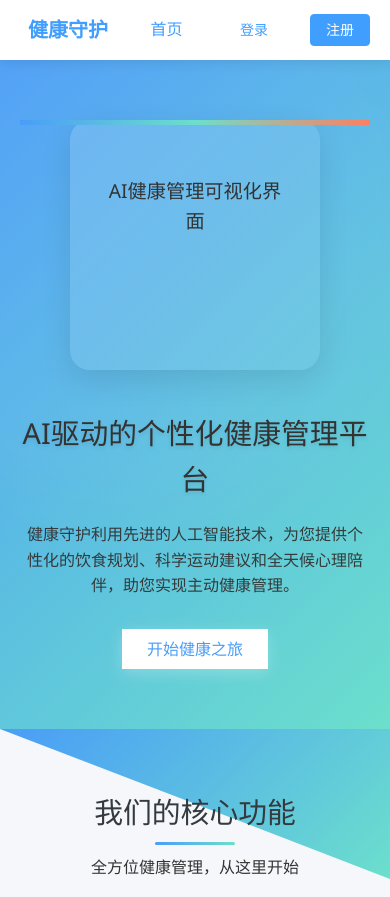
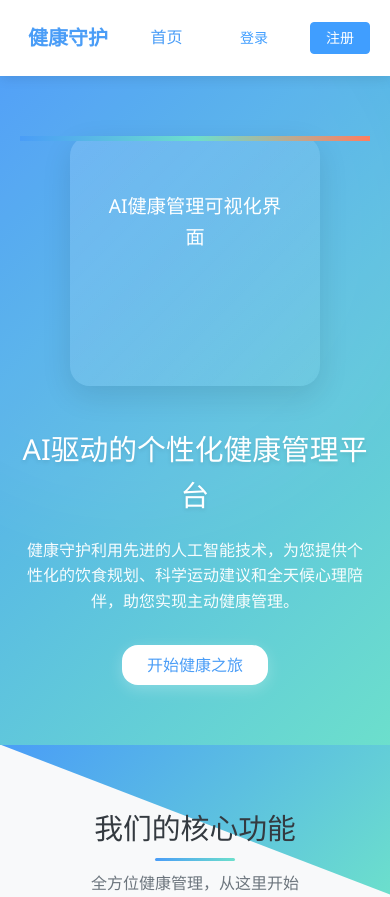
Before and after one commit to shi-an/health-guardian, a Vue app: page / in a window 390 px wide. Shown: the top 897 px of the page. Built offline with nearby package versions, Linux system fonts and the light colour scheme.

Commit message:
chore: optimize global styles, header responsiveness, meta tags

```diff
--- a/index.html
+++ b/index.html
@@ -3,6 +3,9 @@
   <head>
       <meta charset="UTF-8">
       <meta name="viewport" content="width=device-width, initial-scale=1.0">
+      <meta name="color-scheme" content="light">
+      <meta name="theme-color" content="#4a9df7">
+      <meta name="format-detection" content="telephone=no,email=no,address=no">
       <title>健康守护 - AI驱动的健康管理平台</title>
       <link rel="stylesheet" href="https://cdnjs.cloudflare.com/ajax/libs/font-awesome/6.4.0/css/all.min.css">
   </head>
--- a/src/App.vue
+++ b/src/App.vue
@@ -37,6 +37,24 @@ onMounted(() => {
   box-sizing: border-box;
 }
 
+:root {
+  --primary: #4a9df7;
+  --secondary: #6cdfcc;
+  --accent: #ff7e5f;
+  --dark: #343a40;
+  --dark-gray: #495057;
+  --gray: #6c757d;
+  --light-gray: #e9ecef;
+  --lighter-gray: #f8f9fa;
+  --white: #ffffff;
+  --radius: 10px;
+  --radius-lg: 16px;
+  --radius-sm: 6px;
+  --shadow: 0 5px 15px rgba(0, 0, 0, 0.05);
+  --shadow-hover: 0 10px 25px rgba(0, 0, 0, 0.1);
+  --transition: all 0.3s ease;
+}
+
 #app {
   min-height: 100vh;
   display: flex;
@@ -48,4 +66,24 @@ main {
   flex: 1;
   background-color: #f5f7fa;
 }
+
+.container {
+  max-width: 1200px;
+  margin: 0 auto;
+  padding: 0 20px;
+}
+
+html, body {
+  -webkit-font-smoothing: antialiased;
+  -moz-osx-font-smoothing: grayscale;
+}
+
+a {
+  color: var(--primary);
+  text-decoration: none;
+}
+
+a:hover {
+  color: var(--dark-gray);
+}
 </style>
--- a/src/components/Header.vue
+++ b/src/components/Header.vue
@@ -84,7 +84,7 @@ const handleLogout = () => {
   gap: 8px;
   font-size: 20px;
   font-weight: 600;
-  color: #409eff;
+  color: var(--primary);
 }
 
 .nav-links {
@@ -94,14 +94,14 @@ const handleLogout = () => {
 
 .nav-link {
   text-decoration: none;
-  color: #606266;
+  color: var(--gray);
   font-weight: 500;
   transition: color 0.3s;
 }
 
 .nav-link:hover,
 .nav-link.router-link-active {
-  color: #409eff;
+  color: var(--primary);
 }
 
 .user-actions {
@@ -176,6 +176,19 @@ const handleLogout = () => {
     box-shadow: 0 6px 20px rgba(74, 157, 247, 0.3);
   }
 
+@media (max-width: 768px) {
+  .header-content {
+    height: auto;
+    padding: 10px 0;
+    flex-wrap: wrap;
+    gap: 10px;
+  }
+  .nav-links {
+    gap: 16px;
+    flex-wrap: wrap;
+  }
+}
+
   .user-name {
     font-weight: 500;
   }
```
Lines whose indentation alone changed are shown as unchanged.
